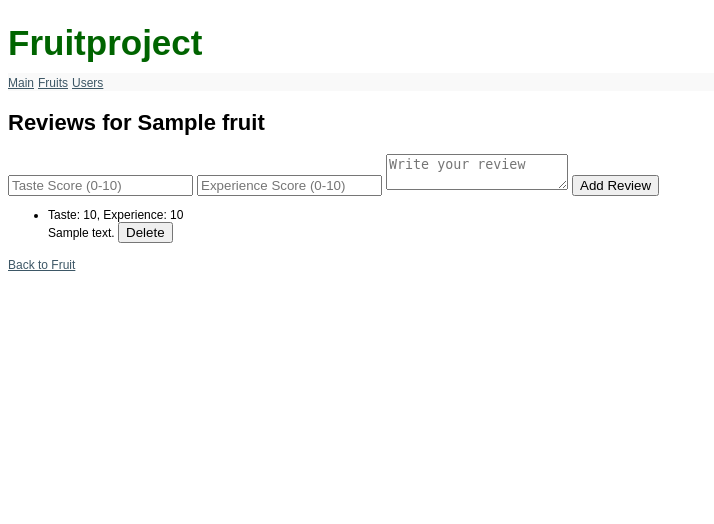
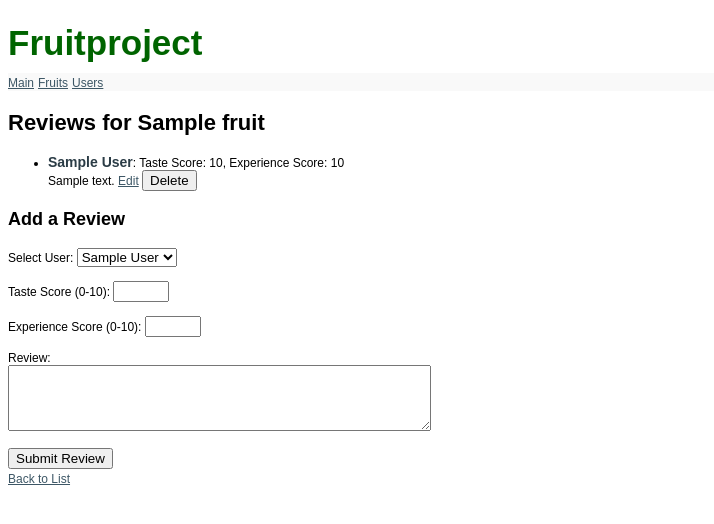
Before and after one commit to yayamayajd/fruits_project, a Flask app: page /fruits/1/reviews in a window 1280 px wide. Shown: the top 524 px of the page, without its empty margins (0-714 px from the left). Run offline with Flask 3, Linux system fonts and the light colour scheme; tables that the repository leaves empty hold one stand-in row (values such as "Sample post").

Commit message:
change the templates for the new features and ajustment

```diff
--- a/templates/list_fruits.html
+++ b/templates/list_fruits.html
@@ -1,4 +1,3 @@
-<!-- list_fruits.html -->
 <!DOCTYPE html>
 <html lang="en">
 <head>
--- a/templates/list_places.html
+++ b/templates/list_places.html
@@ -1,4 +1,3 @@
-<!-- list_places.html -->
 <!DOCTYPE html>
 <html lang="en">
 <head>
--- a/templates/list_users.html
+++ b/templates/list_users.html
@@ -32,7 +32,7 @@
                 {{ user.name }}
                 <form action="/users/{{ user.id }}/delete" method="post" style="display:inline;">
                     <a href="/user/{{user.id}}/user_fruits_list">fruit list</a>
-                    <button type="submit">Delete</button>
+                    <button type="submit" onclick="return confirm('Are you sure?');">Delete</button>
 
                 </form>
             </li>
--- a/templates/review.html
+++ b/templates/review.html
@@ -1,4 +1,3 @@
-<!-- reviews.html -->
 <!DOCTYPE html>
 <html lang="en">
 <head>
@@ -23,23 +22,48 @@
 
     </div>
     <h2>Reviews for {{ fruit.official_name }}</h2>
-    <form action="/fruits/{{ fruit.id }}/reviews" method="post">
-        <input type="number" name="taste_score" placeholder="Taste Score (0-10)" required>
-        <input type="number" name="experience_score" placeholder="Experience Score (0-10)" required>
-        <textarea name="review" placeholder="Write your review"></textarea>
-        <button type="submit">Add Review</button>
-    </form>
     <ul class="review">
         {% for review in reviews %}
             <li>
-                Taste: {{ review.taste_score }}, Experience: {{ review.experience_score }}<br>
+                <strong>{{ review.user_associations[0].user.name }}</strong>:
+                Taste Score: {{ review.taste_score }}, Experience Score: {{ review.experience_score }}<br>
                 {{ review.review }}
-                <form action="/reviews/{{ review.id }}/delete" method="post" style="display:inline;">
-                    <button type="submit">Delete</button>
+
+
+                <a href="{{ url_for('update_review', id=review.id) }}">Edit</a>
+
+                <form action="{{ url_for('delete_review', id=review.id) }}" method="post" style="display:inline;">
+                    <button type="submit" onclick="return confirm('Are you sure?');">Delete</button>
                 </form>
             </li>
-        {% endfor %}
+        {% else %}
+            <li>No reviews yet</li>
+            {% endfor %}
     </ul>
-    <a href="/fruits/{{ fruit.id }}">Back to Fruit</a>
+
+
+
+    <h3>Add a Review</h3>
+    <form class="review" action="/fruits/{{ fruit.id }}/reviews" method="post">
+        <label for="user_id">Select User:</label>
+        <select name="user_id" id="user_id" required>
+            {% for user in users %}
+                <option value="{{ user.id }}">{{ user.name }}</option>
+            {% endfor %}
+        </select><br><br>
+
+        <label for="taste_score">Taste Score (0-10):</label>
+        <input type="number" name="taste_score" min="0" max="10" required><br><br>
+
+        <label for="experience_score">Experience Score (0-10):</label>
+        <input type="number" name="experience_score" min="0" max="10" required><br><br>
+
+        <label for="review">Review:</label><br>
+        <textarea name="review" rows="4" cols="50" required></textarea><br><br>
+
+        <button type="submit">Submit Review</button>
+    </form>
+
+    <a href="/fruits">Back to List</a>
 </body>
 </html>
--- a/templates/show_fruit.html
+++ b/templates/show_fruit.html
@@ -1,4 +1,3 @@
-<!-- show_fruit.html -->
 <!DOCTYPE html>
 <html lang="en">
 <head>
--- a/templates/user_fruit_list.html
+++ b/templates/user_fruit_list.html
@@ -27,6 +27,9 @@
                     <li>
                         <strong>{{ fruit.official_name }}</strong>
                         <a href="{{ url_for('show_fruit', id=fruit.id) }}">（details）</a>
+                        <form action="{{ url_for('remove_fruit_from_user', id=user.id, fruit_id=fruit.id) }}" method="post" style="display:inline;">
+                            <button type="submit" onclick="return confirm('Are you sure you want to remove this fruit?');">Remove</button>
+                        </form>
                     </li>
                 {% endfor %}
             </ul>
```
Also changed, not shown: templates/fruit_detail.html (+27 -24 lines), templates/update_review.html (added, +42 -0 lines).
